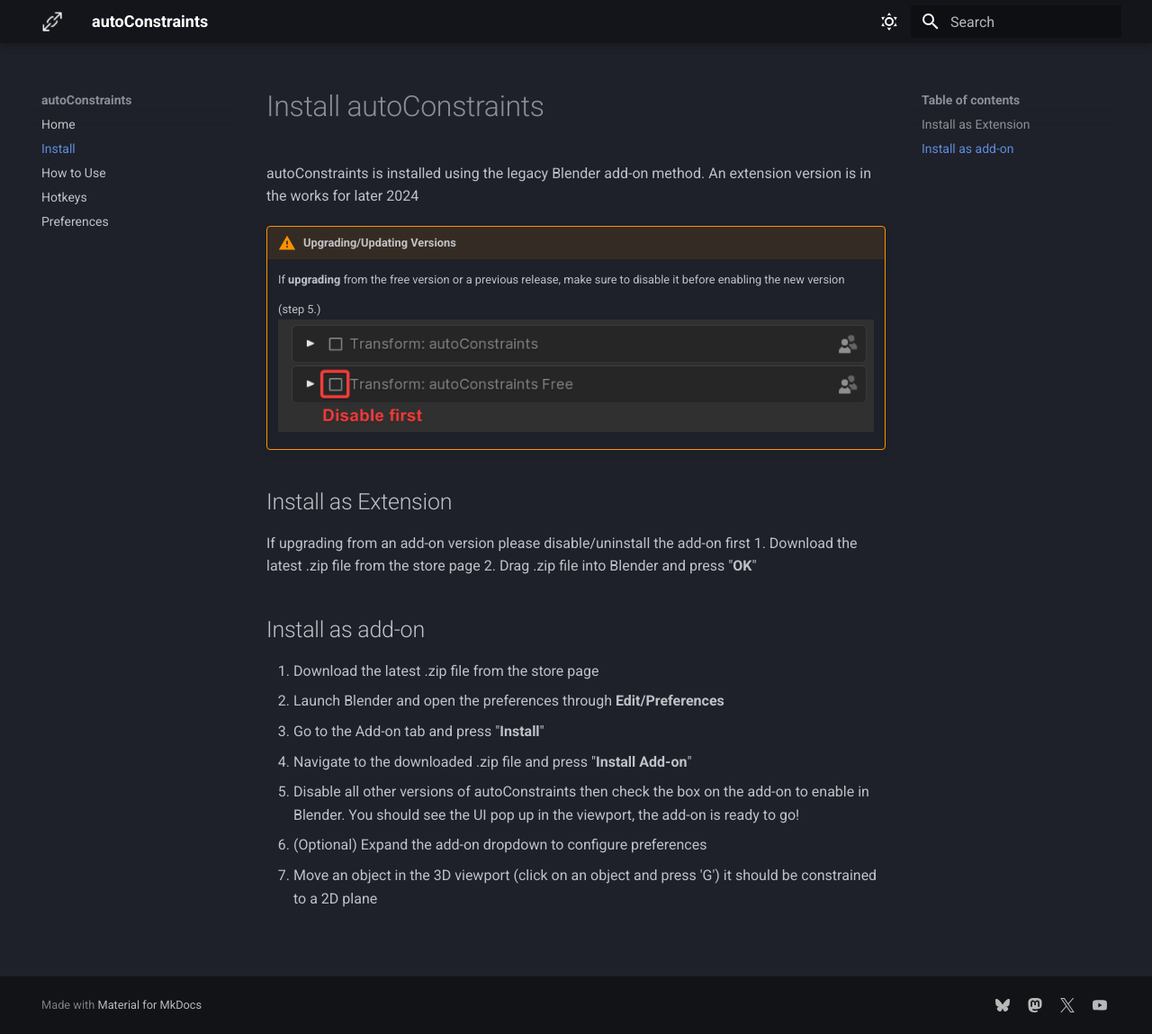
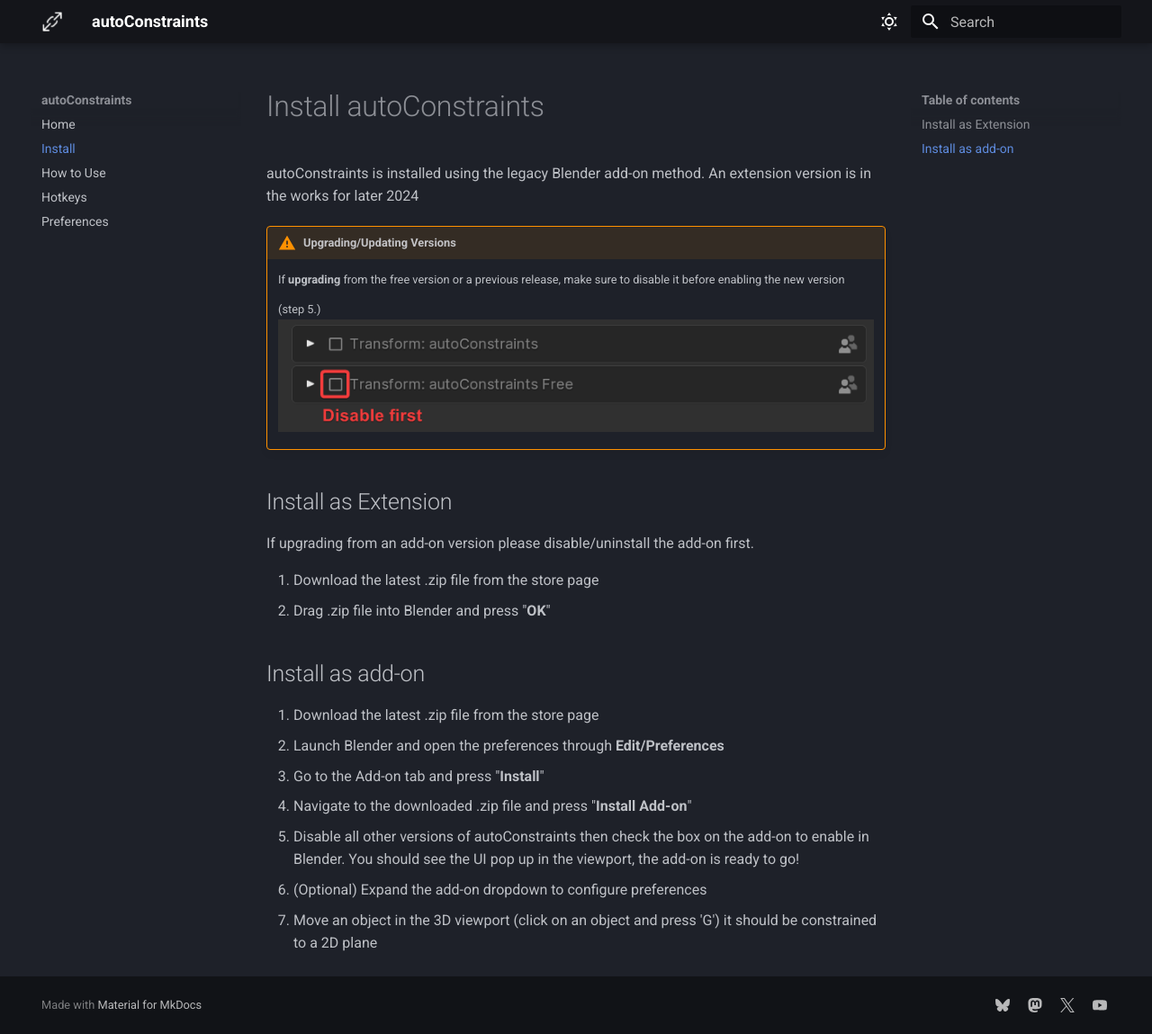
Before and after one commit to SpaghetMeNot/autoconstraints, an MkDocs documentation site: the page built from docs/install.md, in a window 1280 px wide and 1149 px high. Shown: the whole window at 90% size. Built offline with MkDocs 1.6.1 and Material for MkDocs 9.7.7, drawn with Linux system fonts in a browser that asks for light colours; some web fonts are replaced.

```diff
--- a/docs/install.md
+++ b/docs/install.md
@@ -8,7 +8,8 @@ autoConstraints is installed using the legacy Blender add-on method. An extensio
     ![Image](assets/image.webp)
 
 ## Install as Extension
-If upgrading from an add-on version please disable/uninstall the add-on first
+If upgrading from an add-on version please disable/uninstall the add-on first.
+
 1. Download the latest .zip file from the store page
 2. Drag .zip file into Blender and press "**OK**"
 
```
